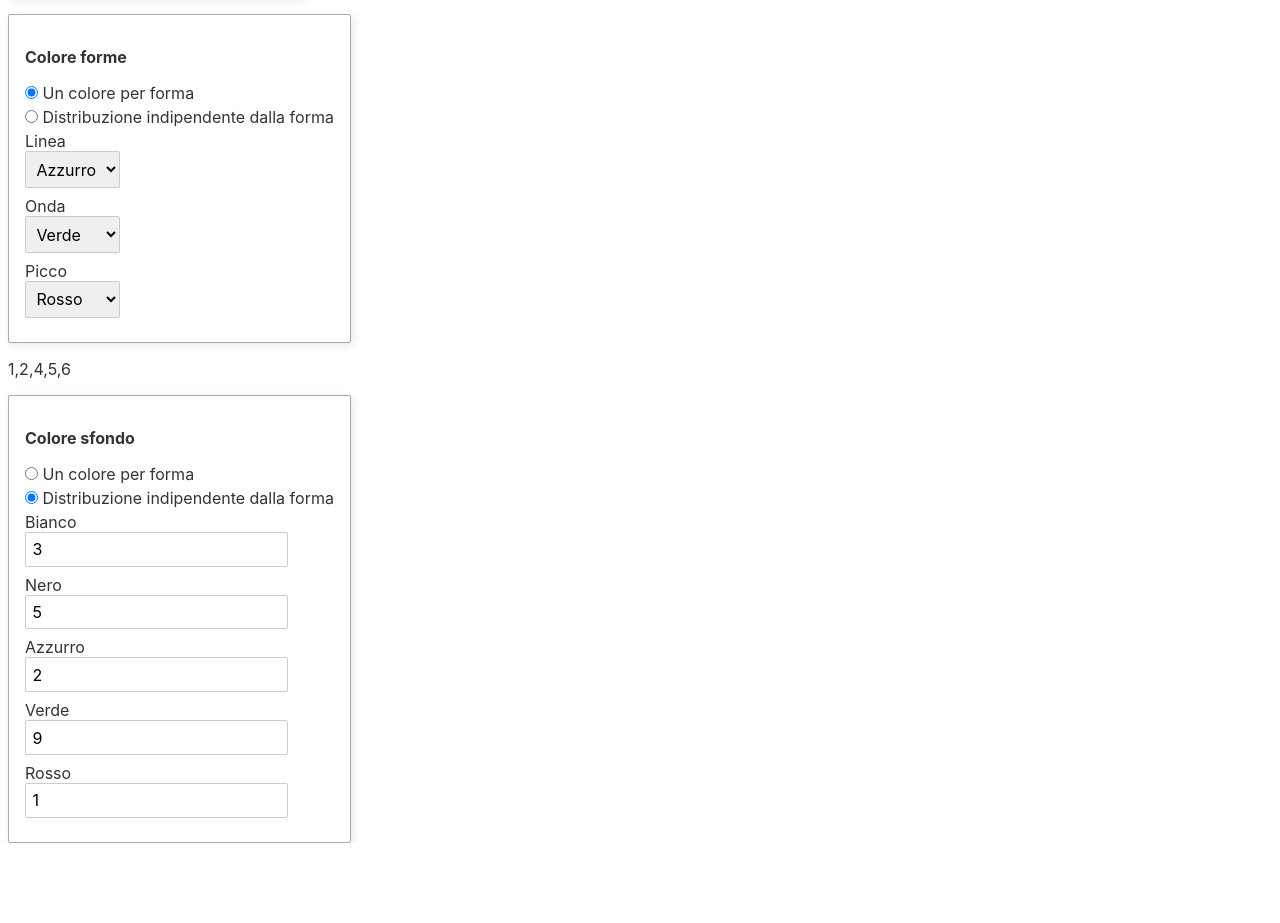
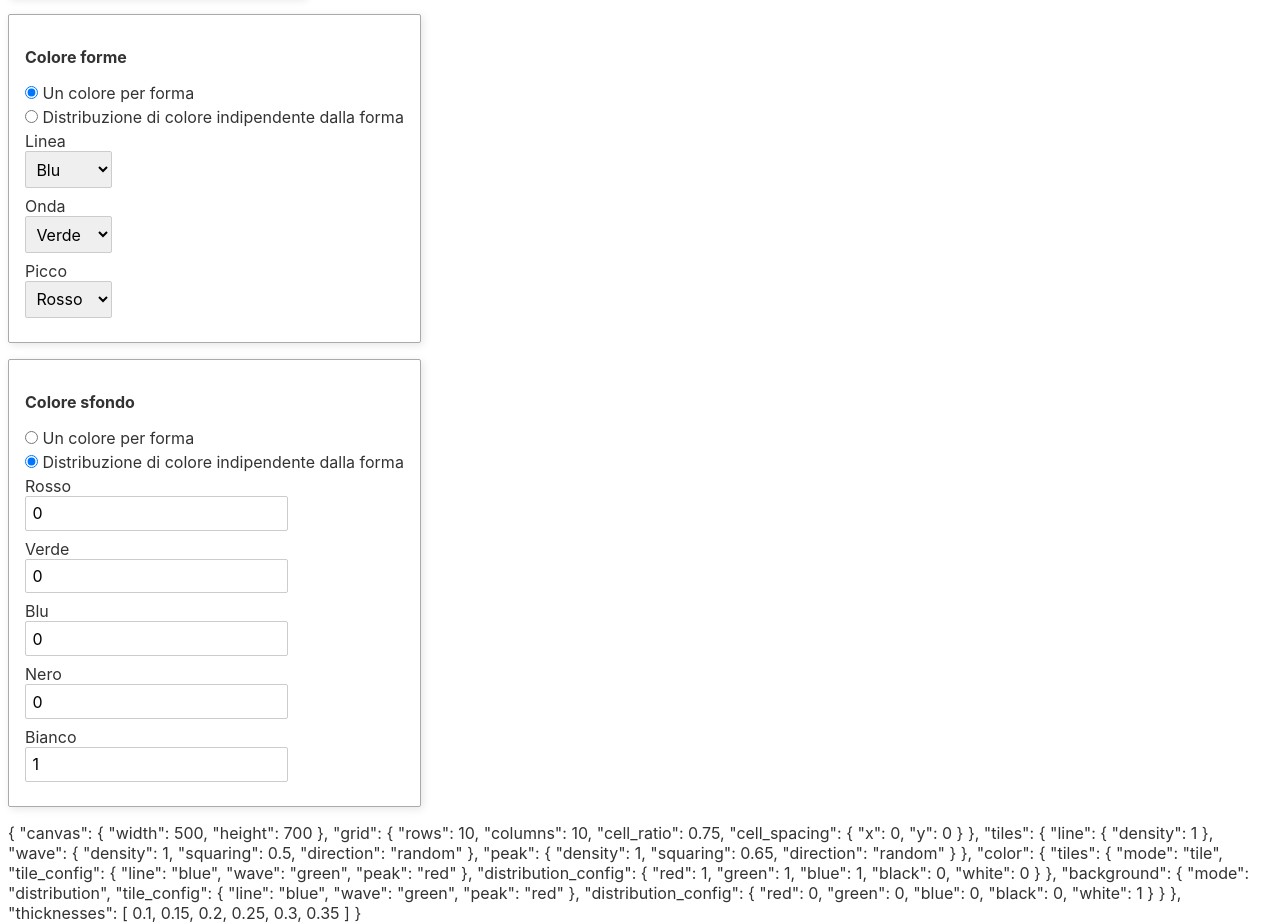
Before and after one commit to FF3300-studio/hackustica-pattern-generator, a Svelte app: page / in a window 1280 px wide. Shown: the part 739-1662 px from the top of the page. Before the commit the page ends 1582 px from the top, so only its background shows below. Built offline with nearby package versions, Linux system fonts and the light colour scheme.

Commit message:
completed ui logic

```diff
--- a/src/App.svelte
+++ b/src/App.svelte
@@ -1,72 +1,97 @@
 <script lang="ts">
-  import InputColorMode from "./components/InputColorMode.svelte";
   import InputGroup from "./components/InputGroup.svelte";
+  import InputItem from "./components/InputItem.svelte";
   import InputInteger from "./components/InputInteger.svelte";
-  import InputItem from "./components/InputItem.svelte";
-  import InputRadio from "./components/InputRadio.svelte";
-  import InputSelect from "./components/InputSelect.svelte";
+  import InputColor from "./components/InputColor.svelte";
 
-  let canvas_wdt = 500;
-  const canvas_wdt_id = "canvas_width";
-  let canvas_hgt = 700;
-  const canvas_hgt_id = "canvas_height";
-
-  let grid_rows = 10;
-  const grid_rows_id = "grid_rows";
-  let grid_cols = 20;
-  const grid_cols_id = "grid_columns";
-
-  let cell_ratio = 0.75;
-  const cell_ratio_id = "cell_ratio";
-
-  const colors = [
-    { value: "#ffffff", text: "Bianco" },
-    { value: "#000000", text: "Nero" },
-    { value: "#3366ff", text: "Azzurro" },
-    { value: "#66ff99", text: "Verde" },
-    { value: "#ff6666", text: "Rosso" },
+  const tiles = [
+    { id: "line", name: "Linea" },
+    { id: "wave", name: "Onda" },
+    { id: "peak", name: "Picco" },
   ];
 
-  const tiles = [
-    { value: "line", text: "Linea", color: 2 },
-    { value: "wave", text: "Onda", color: 3 },
-    { value: "peak", text: "Picco", color: 4 },
+  const color_modes = [
+    { id: "tile", name: "Un colore per forma" },
+    {
+      id: "distribution",
+      name: "Distribuzione di colore indipendente dalla forma",
+    },
   ];
 
-  let line_num = 1;
-  let wave_num = 1;
-  let peak_num = 1;
-
-  const color_modes = [
-    { value: "tile", text: "Un colore per forma" },
-    { value: "distribution", text: "Distribuzione indipendente dalla forma" },
+  let colors = [
+    { id: "red", value: "#ff6666", name: "Rosso" },
+    { id: "green", value: "#66ff99", name: "Verde" },
+    { id: "blue", value: "#3366ff", name: "Blu" },
+    { id: "black", value: "#000000", name: "Nero" },
+    { id: "white", value: "#ffffff", name: "Bianco" },
   ];
 
-  let bg_color_mode = color_modes[1].value;
-  let fg_color_mode = color_modes[0].value;
-
-  // const bg_tile_preset = {
-
-  // }
-
-  let cd1 = [1, 2, 4, 5, 6];
-  let cd3 = [3, 5, 2, 9, 1];
-
-  const color_background_select_id = "bg_color_id";
+  let config = {
+    canvas: {
+      width: 500,
+      height: 700,
+    },
+    grid: {
+      rows: 10,
+      columns: 10,
+      cell_ratio: 0.75,
+      cell_spacing: {
+        x: 0,
+        y: 0,
+      },
+    },
+    tiles: {
+      line: { density: 1 },
+      wave: { density: 1, squaring: 0.5, direction: "random" },
+      peak: { density: 1, squaring: 0.65, direction: "random" },
+    },
+    color: {
+      tiles: {
+        mode: "tile",
+        tile_config: {
+          line: "blue",
+          wave: "green",
+          peak: "red",
+        },
+        distribution_config: {
+          red: 1,
+          green: 1,
+          blue: 1,
+          black: 0,
+          white: 0,
+        },
+      },
+      background: {
+        mode: "distribution",
+        tile_config: {
+          line: "blue",
+          wave: "green",
+          peak: "red",
+        },
+        distribution_config: {
+          red: 0,
+          green: 0,
+          blue: 0,
+          black: 0,
+          white: 1,
+        },
+      },
+    },
+    thicknesses: [0.1, 0.15, 0.2, 0.25, 0.3, 0.35],
+  };
 </script>
 
-<div>
 <!-- Canvas -->
 <InputGroup label={"Tavola disegno"}>
   <!--  -->
   <InputItem>
-      <label for={canvas_wdt_id}>Larghezza</label>
-      <InputInteger id={canvas_wdt_id} bind:value={canvas_wdt} />
+    <label for="canvas_width">Larghezza</label>
+    <InputInteger id="canvas_width" bind:value={config.canvas.width} />
   </InputItem>
   <!--  -->
   <InputItem>
-      <label for={canvas_hgt_id}>Altezza</label>
-      <InputInteger id={canvas_hgt_id} bind:value={canvas_hgt} />
+    <label for="canvas_height">Altezza</label>
+    <InputInteger id="canvas_height" bind:value={config.canvas.height} />
   </InputItem>
 </InputGroup>
 
@@ -74,13 +99,13 @@
 <InputGroup label={"Griglia"}>
   <!--  -->
   <InputItem>
-      <label for={grid_rows_id}>Righe</label>
-      <InputInteger id={grid_rows_id} bind:value={grid_rows} />
+    <label for="grid_rows">Righe</label>
+    <InputInteger id="grid_rows" bind:value={config.grid.rows} />
   </InputItem>
   <!--  -->
   <InputItem>
-      <label for={grid_cols_id}>Colonne</label>
-      <InputInteger id={grid_cols_id} bind:value={grid_cols} />
+    <label for="grid_columns">Colonne</label>
+    <InputInteger id="grid_columns" bind:value={config.grid.columns} />
   </InputItem>
 </InputGroup>
 
@@ -88,32 +113,37 @@
 <InputGroup label={"Densità forme"}>
   {#each tiles as tile}
     <InputItem>
-        <label for="{tile.value}-num">{tile.text}</label>
-        <InputInteger id="{tile.value}-num" bind:value={line_num} />
+      <label for="{tile.id}_density">{tile.name}</label>
+      <InputInteger
+        id="{tile.id}_density"
+        bind:value={config.tiles[tile.id].density}
+      />
     </InputItem>
   {/each}
 </InputGroup>
 
 <!-- Colore tiles -->
 <InputGroup label={"Colore forme"}>
-    <InputColorMode
-      {colors}
-      color_mode={fg_color_mode}
+  <InputColor
     {color_modes}
     {tiles}
-      bind:cd={cd1}
+    {colors}
+    bind:color_mode={config.color.tiles.mode}
+    bind:tile_config={config.color.tiles.tile_config}
+    bind:distribution_config={config.color.tiles.distribution_config}
   />
 </InputGroup>
-  <p>{cd1}</p>
 
 <!-- Colore sfondo -->
 <InputGroup label={"Colore sfondo"}>
-    <InputColorMode
-      {colors}
-      color_mode={bg_color_mode}
+  <InputColor
     {color_modes}
     {tiles}
-      bind:cd={cd3}
+    {colors}
+    bind:color_mode={config.color.background.mode}
+    bind:tile_config={config.color.background.tile_config}
+    bind:distribution_config={config.color.background.distribution_config}
   />
 </InputGroup>
-</div>
+
+{JSON.stringify(config, null, 4)}
--- /dev/null
+++ b/src/components/InputColor.svelte
@@ -0,0 +1,52 @@
+<script lang="ts">
+  import InputItem from "./InputItem.svelte";
+  import InputInteger from "./InputInteger.svelte";
+
+  export let color_mode: string;
+  export let color_modes: Array<{ id: string; name: string }>;
+
+  export let tiles: Array<{ id: string; name: string }>;
+  export let colors: Array<{ id: string; value: string; name: string }>;
+
+  export let tile_config: Record<string, string>;
+  export let distribution_config: Record<string, number>;
+</script>
+
+<!-- Radio buttons to select the color mode -->
+<InputItem>
+  {#each color_modes as item}
+    <label>
+      <input type="radio" bind:group={color_mode} value={item.id} />
+      {item.name}
+    </label>
+  {/each}
+</InputItem>
+
+<!-- If colormode is tile, we select a color for each tile -->
+{#if color_mode == "tile"}
+  {#each tiles as tile}
+    <InputItem>
+      <label>{tile.name}</label>
+      <select bind:value={tile_config[tile.id]}>
+        {#each colors as color}
+          <option
+            value={color.id}
+            selected={color.id == tile_config[tile.id] ? true : undefined}
+            >{color.name}</option
+          >
+        {/each}
+      </select>
+    </InputItem>
+  {/each}
+  <!-- If colormode is distribution, for each color we specify its distribution -->
+{:else if color_mode == "distribution"}
+  {#each colors as color}
+    <InputItem>
+      <label>{color.name}</label>
+      <InputInteger
+        id={"bg-" + color.value}
+        bind:value={distribution_config[color.id]}
+      />
+    </InputItem>
+  {/each}
+{/if}
--- a/src/components/InputColorMode.svelte
+++ /dev/null
@@ -1,33 +0,0 @@
-<script lang="ts">
-  import InputInteger from "./InputInteger.svelte";
-  import InputItem from "./InputItem.svelte";
-  import InputRadio from "./InputRadio.svelte";
-  import InputSelect from "./InputSelect.svelte";
-
-  export let colors: Array<{ value: string; text: string }>;
-  export let color_mode: string;
-  export let color_modes: Array<{ value: string; text: string }>;
-  export let tiles: Array<{ value: string; text: string; color: number }>;
-
-  export let cd = [1, 2, 3, 4, 5];
-</script>
-
-<InputItem>
-  <InputRadio bind:value={color_mode} list={color_modes} />
-</InputItem>
-
-{#if color_mode == color_modes[0].value}
-  <InputItem>
-    {#each tiles as tile}
-      <label for={color_mode}>{tile.text}</label>
-      <InputSelect id={color_mode} list={colors} def={tile.color} />
-    {/each}
-  </InputItem>
-{:else if color_mode == color_modes[1].value}
-  {#each colors as color, index}
-    <InputItem>
-      <label for={"bg-" + color.value}>{color.text}</label>
-      <InputInteger id={"bg-" + color.value} bind:value={cd[index]} />
-    </InputItem>
-  {/each}
-{/if}
--- a/src/components/InputRadio.svelte
+++ /dev/null
@@ -1,11 +0,0 @@
-<script lang="ts">
-  export let value: any;
-  export let list: Array<{ value: any; text: string }>;
-</script>
-
-{#each list as item}
-  <label>
-    <input type="radio" bind:group={value} value={item.value} />
-    {item.text}
-  </label>
-{/each}
--- a/src/components/InputSelect.svelte
+++ /dev/null
@@ -1,13 +0,0 @@
-<script lang="ts">
-  export let id: string;
-  export let list: Array<{ value: any; text: string }>;
-  export let def: number = 0;
-</script>
-
-<select name={id} {id}>
-  {#each list as item, index}
-    <option value={item.value} selected={index == def ? true : undefined}
-      >{item.text}</option
-    >
-  {/each}
-</select>
```
Lines whose indentation alone changed are shown as unchanged.
